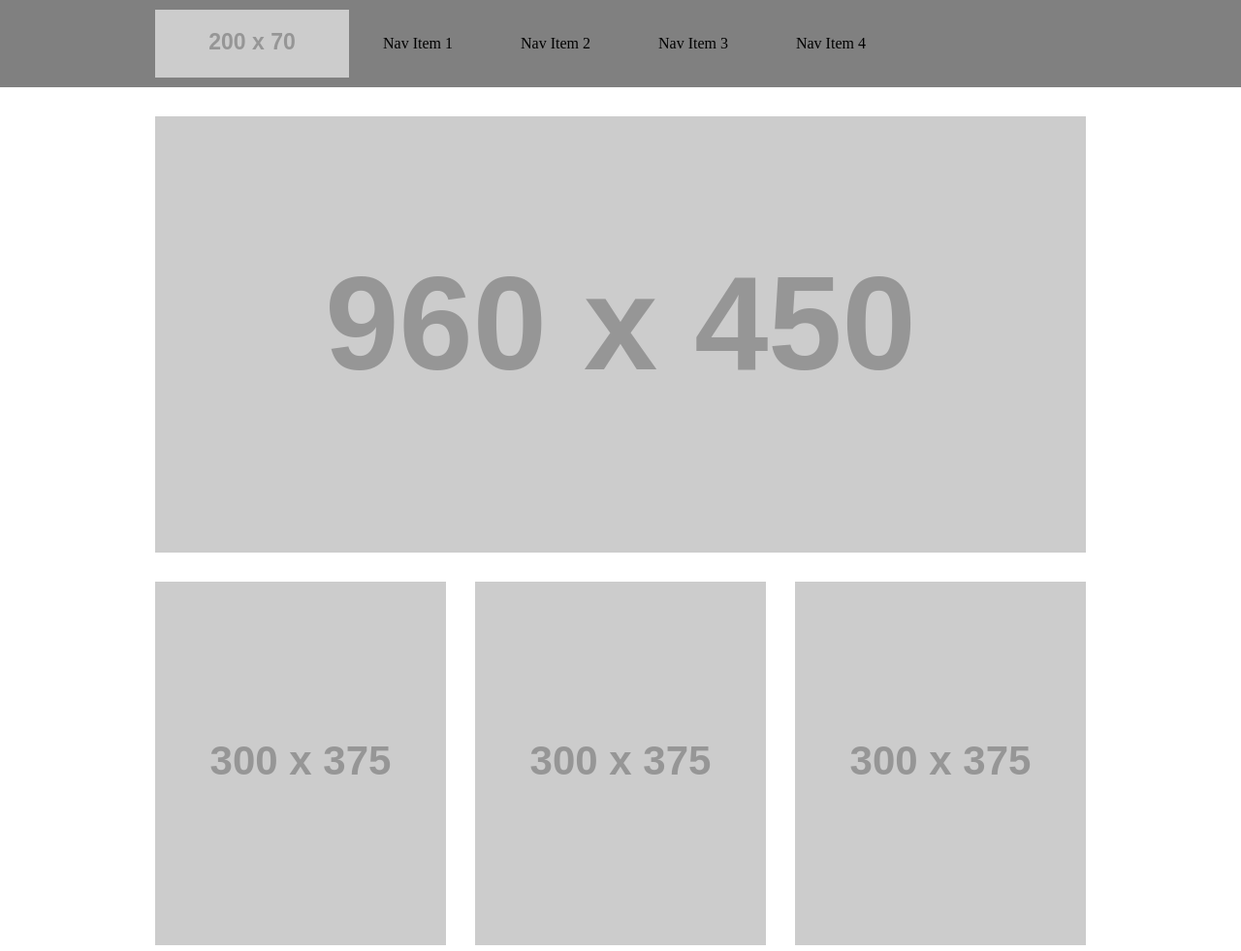
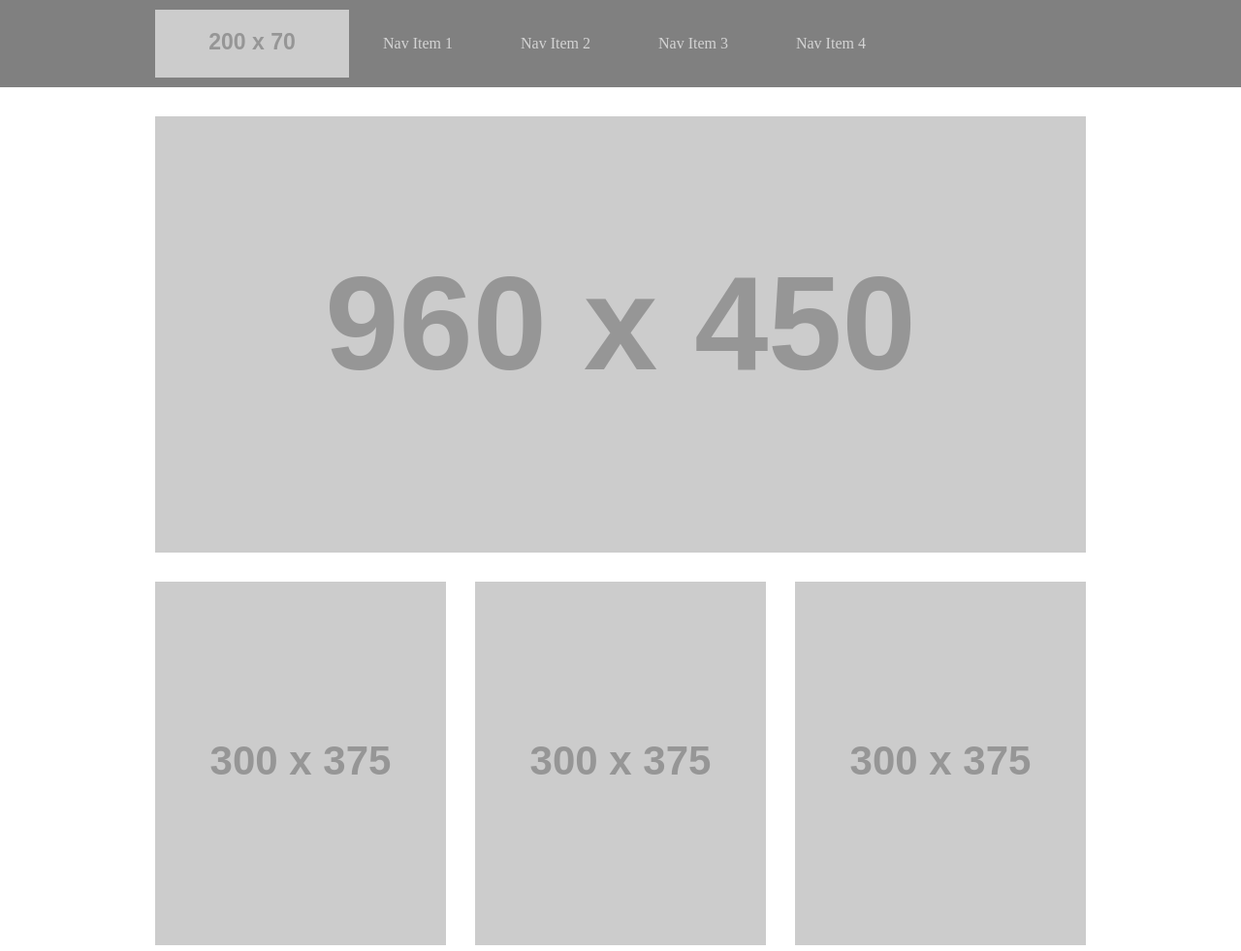
Before and after one commit to alexjonspencer1/wireframe-exercise, a plain HTML site: page index.html in a window 1280 px wide. Shown: the top 981 px of the page at 97% size. Drawn offline with Linux system fonts and the light colour scheme; placeholder pictures from the web are drawn by us.

Commit message:
Adjusted one thing

```diff
--- a/style.css
+++ b/style.css
@@ -21,6 +21,10 @@
     display: flex;
     align-items: center;
     /* justify-content: space-between; */
+}
+
+nav a {
+    color: lightgray;
 }
 
 .nav {
```
